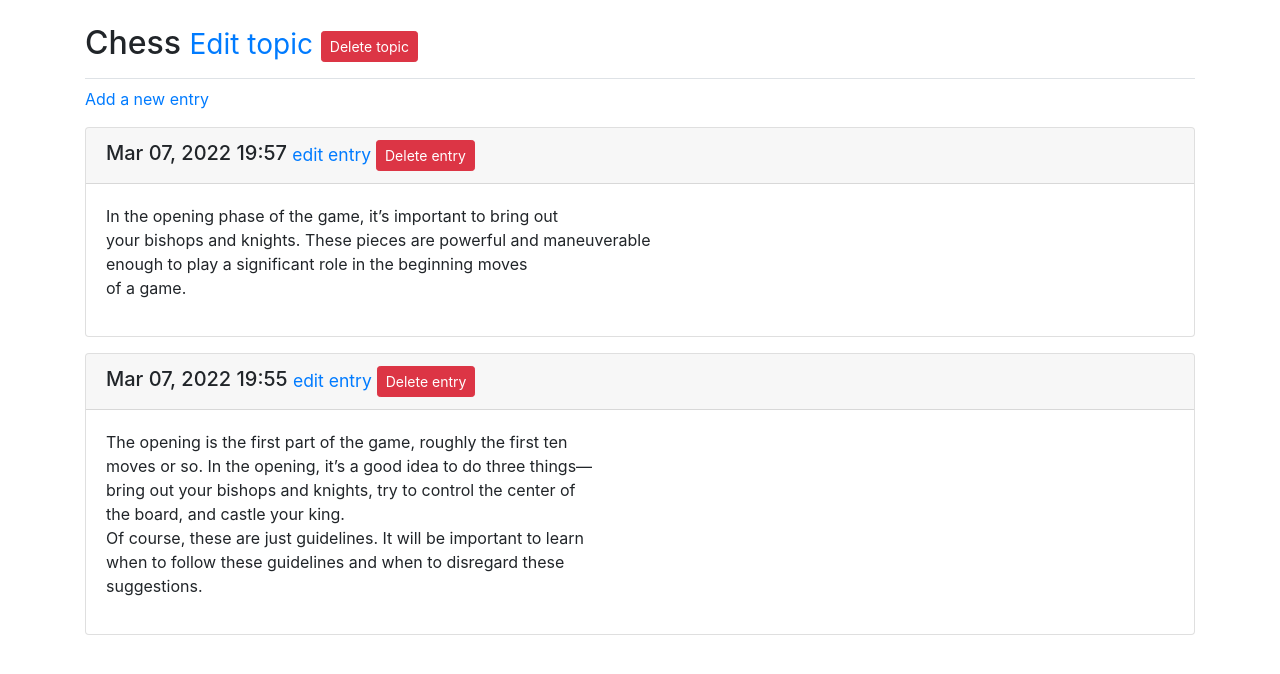
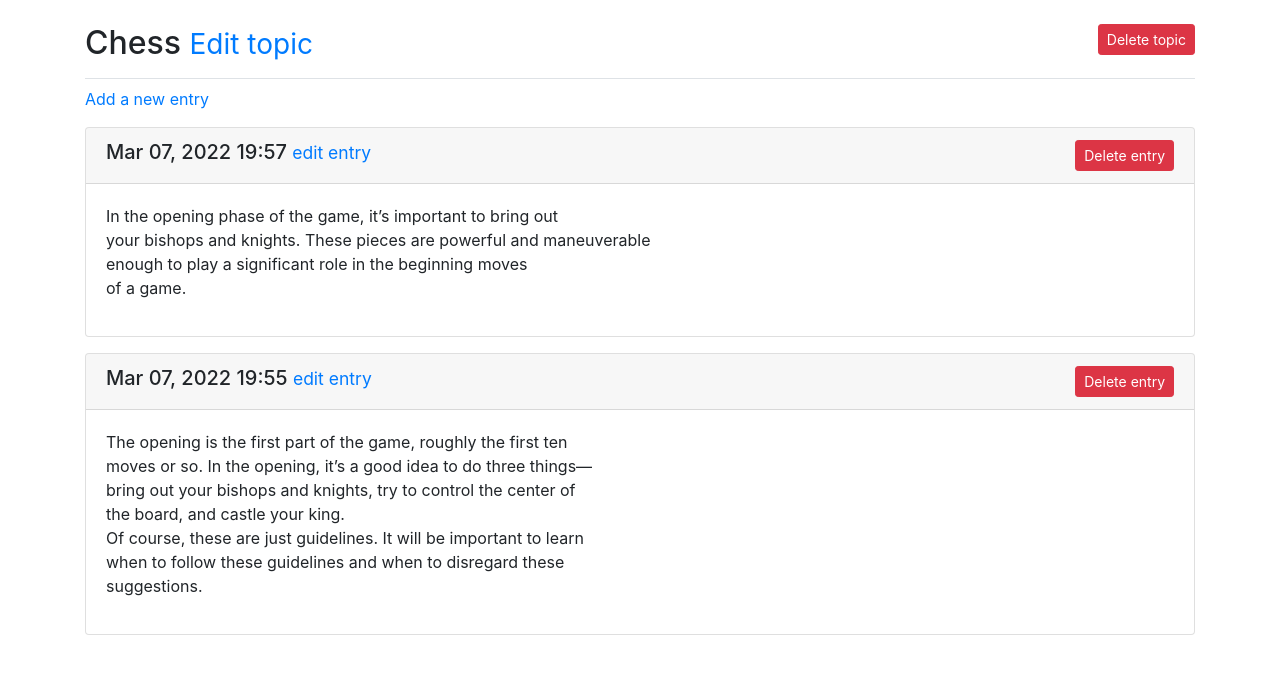
Before and after one commit to blazinIce/Learnig_log, a Django app: page /topics/1/ in a window 1280 px wide. Shown: the part 58-732 px from the top of the page. Run offline with Django 4.2, Linux system fonts and the light colour scheme; a user stored in the database is signed in; data comes from the database, SQL or seed files in the repository; some libraries are stand-ins or nearby versions.

Commit message:
aligned delete buttons to the right

```diff
--- a/learnin_logs/templates/learnin_logs/base.html
+++ b/learnin_logs/templates/learnin_logs/base.html
@@ -18,7 +18,7 @@
 
       <a class="navbar-brand" href="{% url 'learnin_logs:index' %}">Learning logs</a>
 
-      <button class="navbar-toggler" type="button" data-toggle="collapse" data-target="#collapsibleNavbar">
+      <button class="navbar-toggler ml-auto" type="button" data-toggle="collapse" data-target="#collapsibleNavbar">
     <span class="navbar-toggler-icon"></span>
   </button><span class="navbar-toggle-icon"></span></button>
   <div class="collapse navbar-collapse" id="collapsibleNavbar">
--- a/learnin_logs/templates/learnin_logs/topic.html
+++ b/learnin_logs/templates/learnin_logs/topic.html
@@ -1,8 +1,8 @@
 {% extends 'learnin_logs/base.html'%}
 {% block page_header %}
     <h2>
-        {{ topic }} <small><a href="{% url 'learnin_logs:edit_topic' topic.id %}">Edit topic</a>
-        <a class="btn btn-sm btn-danger" href="{% url 'learnin_logs:delete_topic' topic.id  %}" role="button">Delete topic</a></small>
+        {{ topic }}   <small><a href="{% url 'learnin_logs:edit_topic' topic.id %}">Edit topic</a></small>
+        <a class="btn btn-sm btn-danger float-right" href="{% url 'learnin_logs:delete_topic' topic.id  %}" role="button">Delete topic</a>
     </h2>
 {% endblock page_header %}
 {% block content %}
@@ -15,7 +15,7 @@
     <div class="card mb-3">
         <h5 class="card-header">
             {{ entry.date_added|date:'M d, Y H:i' }}
-            <small><a href="{% url 'learnin_logs:edit_entry' entry.id %}">edit entry</a> <a class="btn btn-sm btn-danger" href="{% url 'learnin_logs:delete_entry' entry.id  %}" role="button">Delete entry</a></small>
+            <small><a href="{% url 'learnin_logs:edit_entry' entry.id %}">edit entry</a> <a class="btn btn-sm btn-danger float-right" href="{% url 'learnin_logs:delete_entry' entry.id  %}" role="button">Delete entry</a></small>
         </h5>
         <div class="card-body">
             {{ entry.text|linebreaks }}
```
